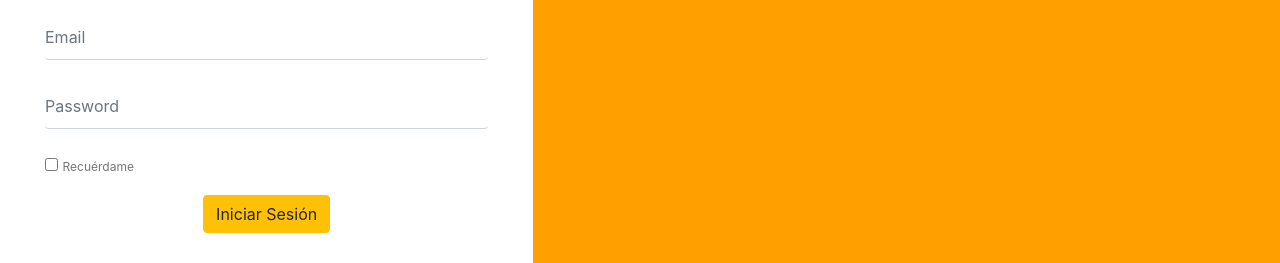
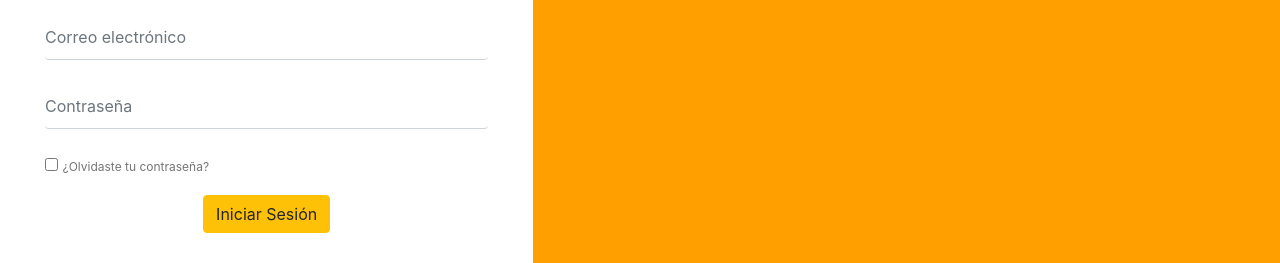
Before and after one commit to ReynadelYolo/enfa, a website built with Parcel: page login.html in a window 1280 px wide. Shown: the part 537-800 px from the top of the page. Built offline with nearby package versions, Linux system fonts and the light colour scheme.

Commit message:
Changed login page language to spanish

```diff
--- a/login.html
+++ b/login.html
@@ -14,11 +14,11 @@
             <a class="logo" href="index.html"><img src="src/images/logo.svg" alt="Logo go home"></a>
             <strong>Iniciar Sesión</strong>
             <form action="" class="sign -in">
-                <input class="form-control" type="email" placeholder="Email">
-                <input class="form-control" type="password" placeholder="Password">
+                <input class="form-control" type="email" placeholder="Correo electrónico">
+                <input class="form-control" type="password" placeholder="Contraseña">
                 <div class="remember">
                     <input type="checkbox" aria-label="Checkbox for following text input">
-                    <label for=""> Recuérdame </a></label>
+                    <label for=""> ¿Olvidaste tu contraseña? </a></label>
                 </div>
 
                 <div class="text-center">
```
